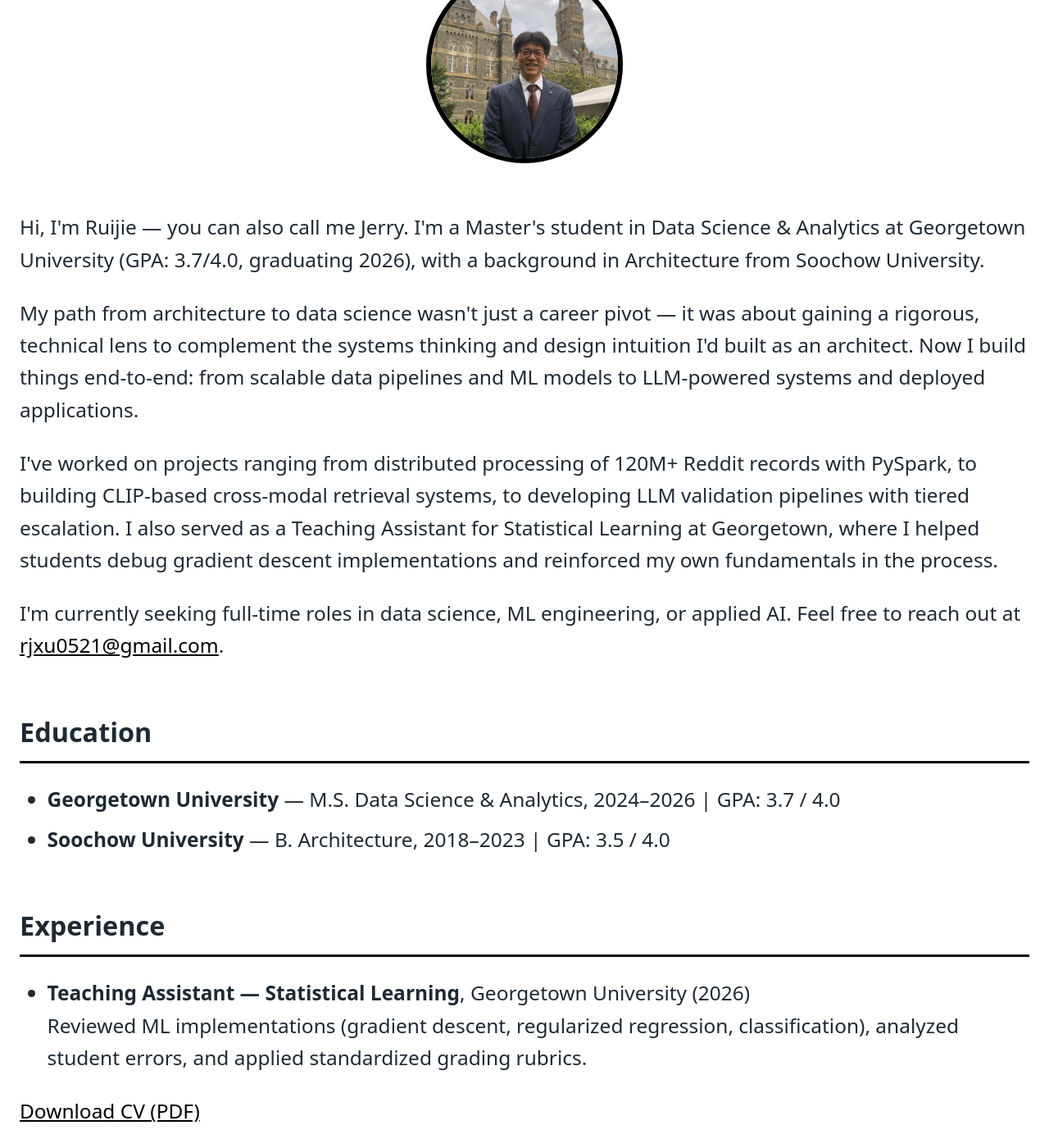
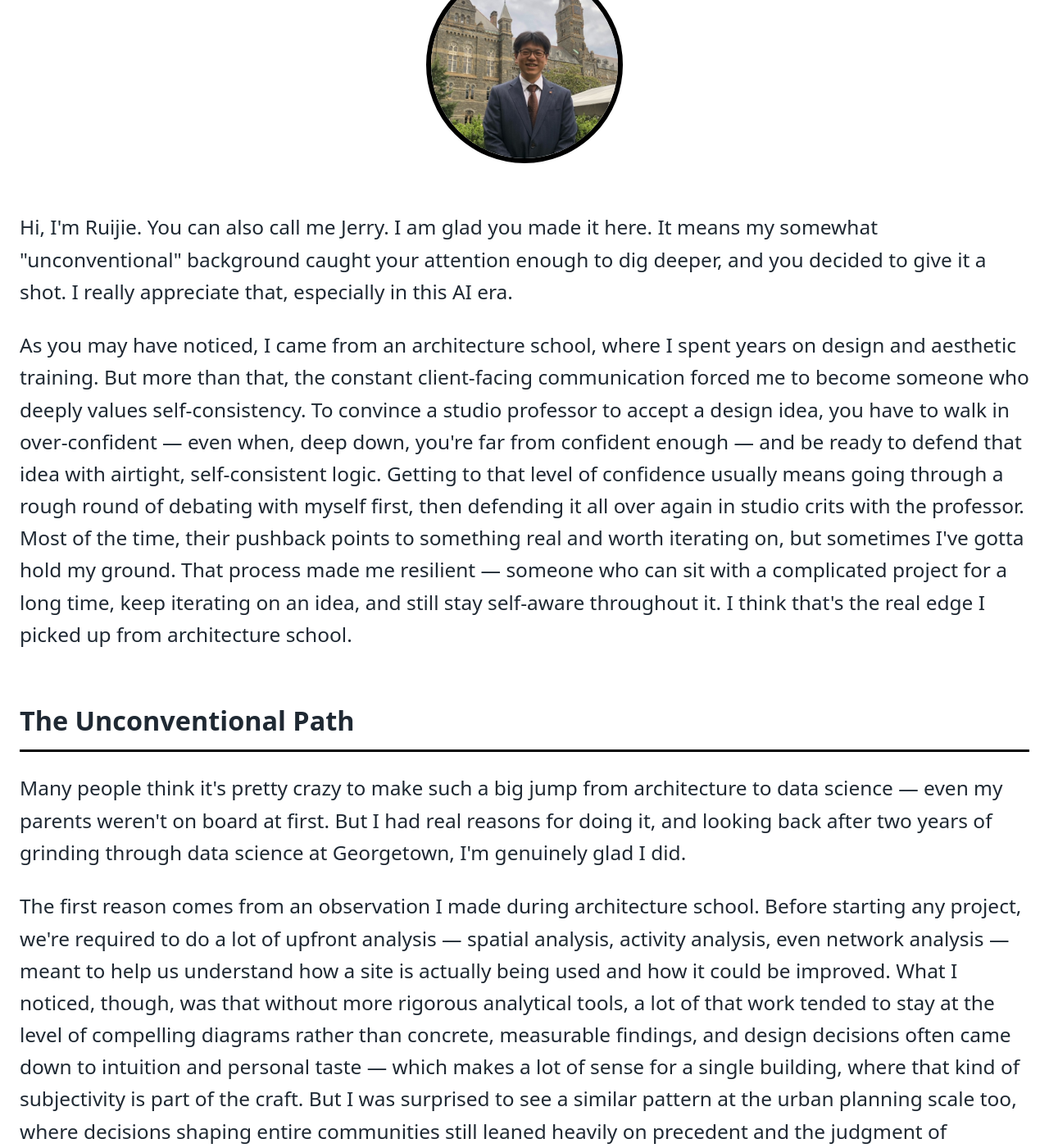
Before and after one commit to RX67-RX67/RX67-RX67.github.io, a Jekyll site: the page built from pages/about.md, in a window 1280 px wide and 1400 px high, scrolled down 325 px. Shown: the whole window at 82% size. Built offline with Jekyll 4.4.1, drawn with Linux system fonts in a browser that asks for light colours; some of the changed text lies outside the part shown.

Commit message:
Rewrite About Me as personal narrative on architecture-to-data-science path
Replace resume-style intro/Education/Experience with a story-driven About
page covering the self-consistency mindset from architecture training, the
reasoning behind the career pivot, and combined research/policy/consulting
career goals.

```diff
--- a/pages/about.md
+++ b/pages/about.md
@@ -8,27 +8,22 @@ permalink: /about/
   <img src="{{ '/assets/images/profile.jpg' | relative_url }}" alt="Ruijie Xu" class="profile-photo">
 </div>
 
-<p>Hi, I'm Ruijie — you can also call me Jerry. I'm a Master's student in Data Science & Analytics at Georgetown University (GPA: 3.7/4.0, graduating 2026), with a background in Architecture from Soochow University.</p>
+<p>Hi, I'm Ruijie. You can also call me Jerry. I am glad you made it here. It means my somewhat "unconventional" background caught your attention enough to dig deeper, and you decided to give it a shot. I really appreciate that, especially in this AI era.</p>
 
-<p>My path from architecture to data science wasn't just a career pivot — it was about gaining a rigorous, technical lens to complement the systems thinking and design intuition I'd built as an architect. Now I build things end-to-end: from scalable data pipelines and ML models to LLM-powered systems and deployed applications.</p>
+<p>As you may have noticed, I came from an architecture school, where I spent years on design and aesthetic training. But more than that, the constant client-facing communication forced me to become someone who deeply values self-consistency. To convince a studio professor to accept a design idea, you have to walk in over-confident — even when, deep down, you're far from confident enough — and be ready to defend that idea with airtight, self-consistent logic. Getting to that level of confidence usually means going through a rough round of debating with myself first, then defending it all over again in studio crits with the professor. Most of the time, their pushback points to something real and worth iterating on, but sometimes I've gotta hold my ground. That process made me resilient — someone who can sit with a complicated project for a long time, keep iterating on an idea, and still stay self-aware throughout it. I think that's the real edge I picked up from architecture school.</p>
 
-<p>I've worked on projects ranging from distributed processing of 120M+ Reddit records with PySpark, to building CLIP-based cross-modal retrieval systems, to developing LLM validation pipelines with tiered escalation. I also served as a Teaching Assistant for Statistical Learning at Georgetown, where I helped students debug gradient descent implementations and reinforced my own fundamentals in the process.</p>
+<h2>The Unconventional Path</h2>
+<p>Many people think it's pretty crazy to make such a big jump from architecture to data science — even my parents weren't on board at first. But I had real reasons for doing it, and looking back after two years of grinding through data science at Georgetown, I'm genuinely glad I did.</p>
 
-<p>I'm currently seeking full-time roles in data science, ML engineering, or applied AI. Feel free to reach out at <a href="mailto:rjxu0521@gmail.com">rjxu0521@gmail.com</a>.</p>
+<p>The first reason comes from an observation I made during architecture school. Before starting any project, we're required to do a lot of upfront analysis — spatial analysis, activity analysis, even network analysis — meant to help us understand how a site is actually being used and how it could be improved. What I noticed, though, was that without more rigorous analytical tools, a lot of that work tended to stay at the level of compelling diagrams rather than concrete, measurable findings, and design decisions often came down to intuition and personal taste — which makes a lot of sense for a single building, where that kind of subjectivity is part of the craft. But I was surprised to see a similar pattern at the urban planning scale too, where decisions shaping entire communities still leaned heavily on precedent and the judgment of whoever was at the table. That's the gap I wanted to help close — by building up real analytical skills so that, eventually, I could bring more evidence into how these larger-scale design and planning decisions get made.</p>
 
-<h2>Education</h2>
-<ul>
-  <li><strong>Georgetown University</strong> — M.S. Data Science & Analytics, 2024–2026 | GPA: 3.7 / 4.0</li>
-  <li><strong>Soochow University</strong> — B. Architecture, 2018–2023 | GPA: 3.5 / 4.0</li>
-</ul>
+<p>The second reason comes from observing myself. Even though I've put a lot of effort into the design world, and I've developed a genuine hobby of constantly appreciating spaces and new ideas happening around the city, I realized over time that I lean more toward evidence-based thinking than toward ideas and emotions alone. I'm well aware that in a business setting, moving people with a grand vision and real emotion is genuinely important. But for me personally, architecture school gave me a lot more practice with ideas and emotional expression than with evidence-based, scientific rigor, and I wanted to round that out. So I went to Georgetown to pursue a Master's in data science.</p>
 
-<h2>Experience</h2>
-<ul>
-  <li><strong>Teaching Assistant — Statistical Learning</strong>, Georgetown University (2026)<br>
-  Reviewed ML implementations (gradient descent, regularized regression, classification), analyzed student errors, and applied standardized grading rubrics.</li>
-</ul>
+<p>So at a glance, my path might look unconventional. But deep down, as I said, the logic behind this transition is fully self-consistent and justified to me — and I'm happy with where it's led.</p>
 
-<p><a href="{{ '/assets/cv_ruijie_xu.pdf' | relative_url }}">Download CV (PDF)</a></p>
+<h2>My Career Goals</h2>
+<p>In the near term, I'm looking for roles in data science, machine learning, or applied AI — places where I can keep sharpening the technical toolkit I built at Georgetown, from data pipelines to ML models to LLM-based systems.</p>
 
-<h2>Unconventional Path</h2>
-<p>Content coming soon.</p>
+<p>But the direction I'm most excited about long-term is bringing that toolkit back to the kinds of problems I cared about in architecture school — research, policy, or consulting work where evidence-based methods meet spatial, urban, or design-related questions. I don't see this as choosing data science over architecture; it's more like finally having the rigor to back up the intuition and design thinking I already had. Whether that's a research role studying how cities actually function, policy work that needs real data instead of guesswork, or consulting where technical analysis has to talk to design and planning stakeholders — that's where I think my background stops being two unrelated halves and becomes an actual advantage.</p>
+
+<p><a href="{{ '/assets/cv_ruijie_xu.pdf' | relative_url }}">Download my résumé (PDF)</a></p>
```
